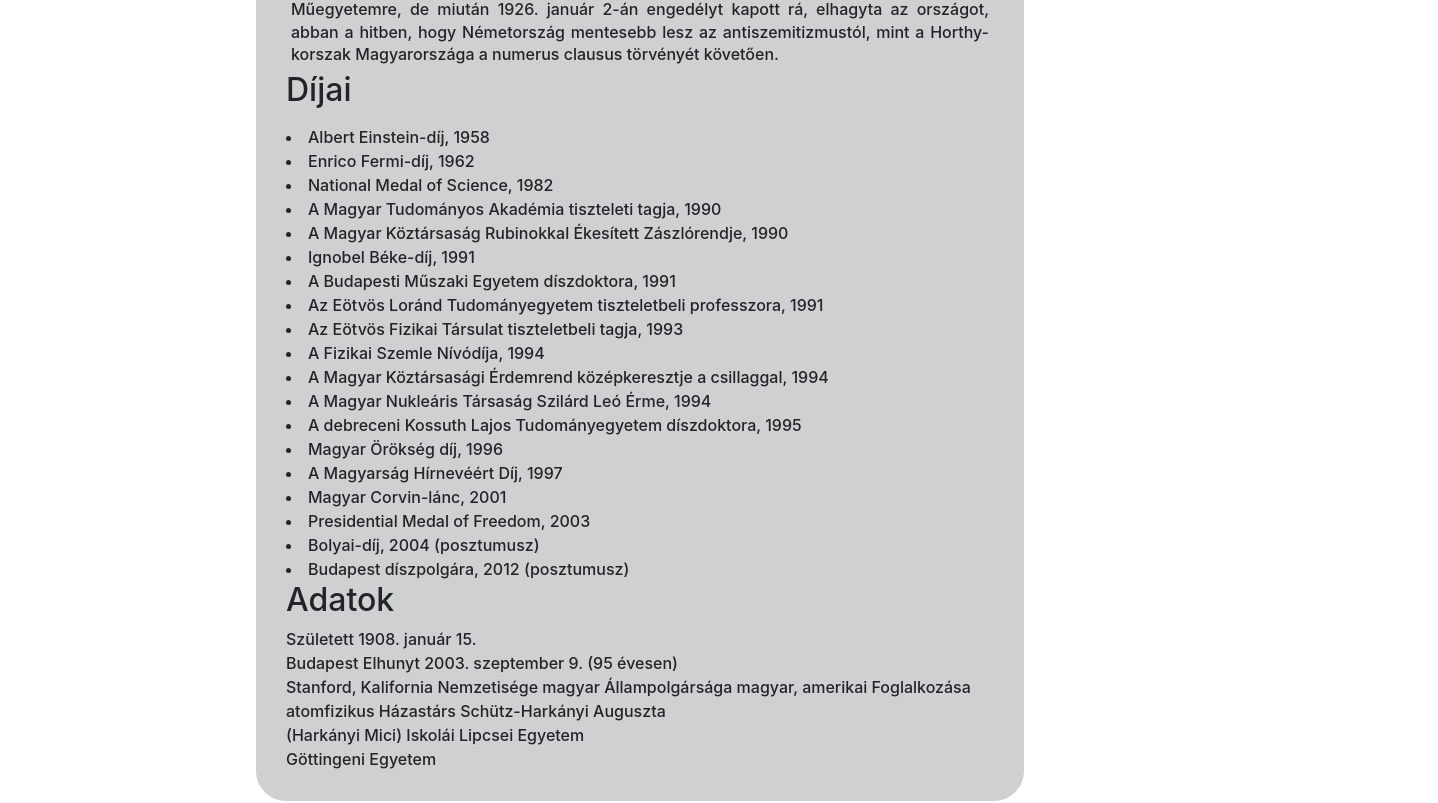
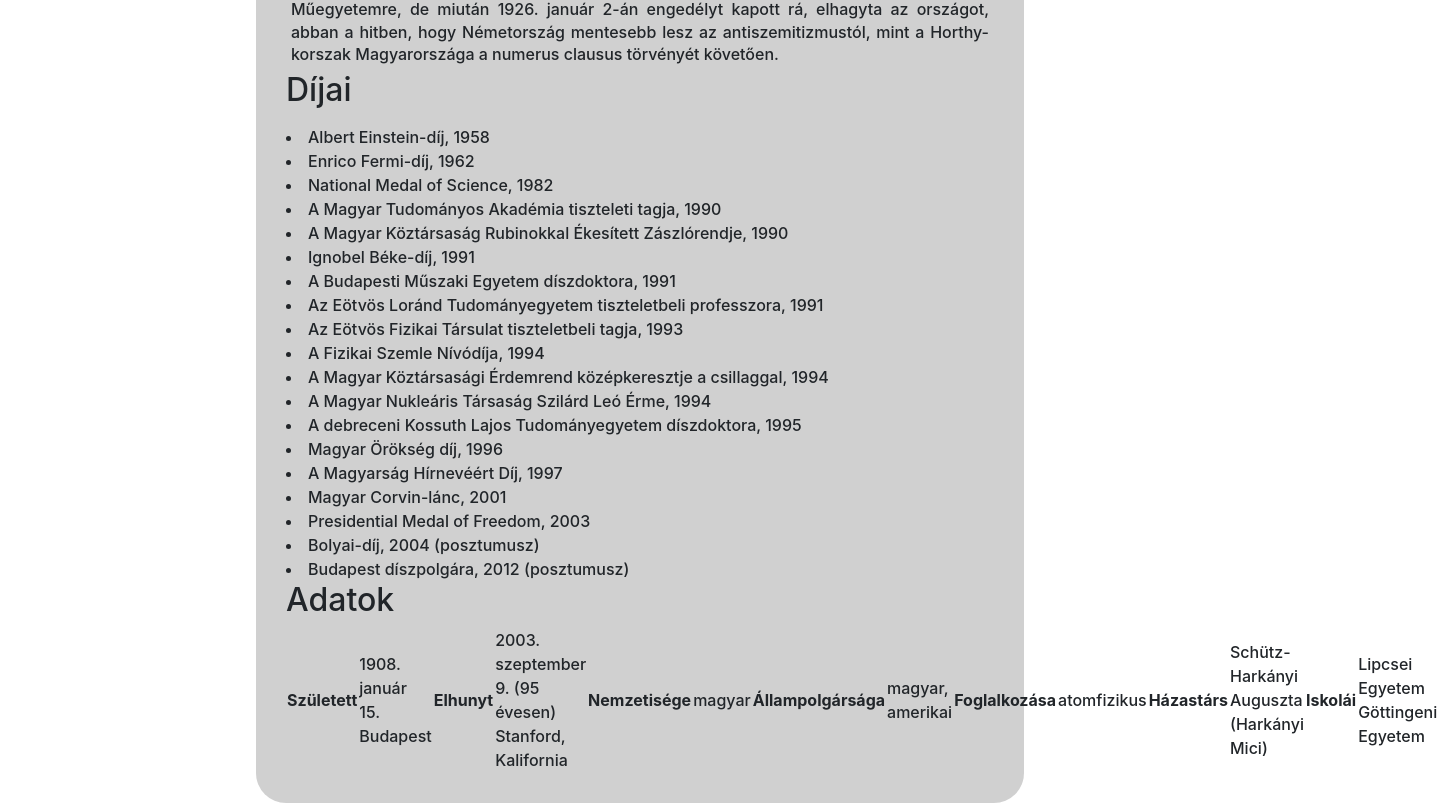
Before and after one commit to BarbecYou/frontend_09_06_gyakorlas, a plain HTML site: page index.html in a window 1280 px wide. Shown: the part 1252-2055 px from the top of the page, 1438 px wide, since content can reach past the window. Drawn offline with nearby package versions, Linux system fonts and the light colour scheme.

Commit message:
feladat 9 elkezdve

```diff
--- a/index.html
+++ b/index.html
@@ -53,27 +53,28 @@
 		<li>Budapest díszpolgára, 2012 (posztumusz)</li>
 
 		<h2>Adatok</h2>
+		<table>
+			<th>Született</th>
+			<td>1908. január 15.<br>Budapest</td>
 
-		Született
-		1908. január 15.<br>Budapest
+			<th>Elhunyt</th>
+			<td>2003. szeptember 9. (95 évesen)<br>Stanford, Kalifornia</td>
 
-		Elhunyt
-		2003. szeptember 9. (95 évesen)<br>Stanford, Kalifornia
+			<th>Nemzetisége</th>
+			<td>magyar</td>
 
-		Nemzetisége
-		magyar
+			<th>Állampolgársága</th>
+			<td>magyar, amerikai</td>
 
-		Állampolgársága
-		magyar, amerikai
+			<th>Foglalkozása</th>
+			<td>atomfizikus</td>
 
-		Foglalkozása
-		atomfizikus
+			<th>Házastárs</th>
+			<td>Schütz-Harkányi Auguszta<br>(Harkányi Mici)</td>
 
-		Házastárs
-		Schütz-Harkányi Auguszta<br>(Harkányi Mici)
-
-		Iskolái
-		Lipcsei Egyetem<br>Göttingeni Egyetem
+			<th>Iskolái</th>
+			<td>Lipcsei Egyetem<br>Göttingeni Egyetem</td>
+		</table>
 
 	</div>
 	<script src="bootstrap-4.4.1-dist/js/jquery.min.js"></script>
```
